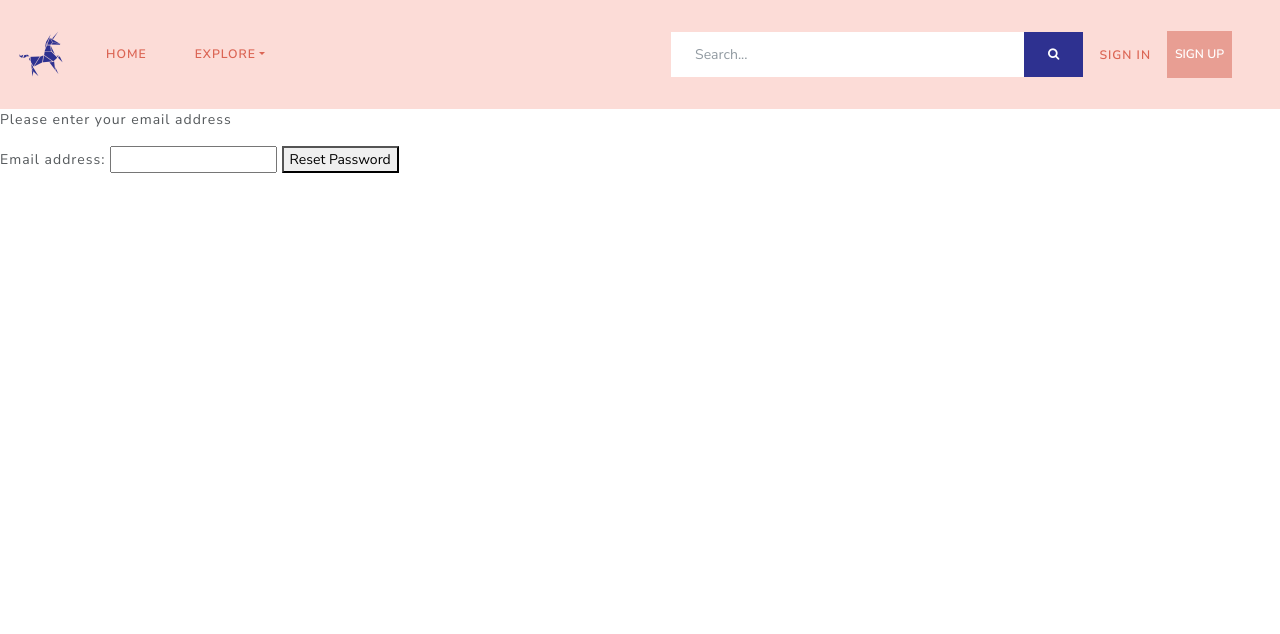
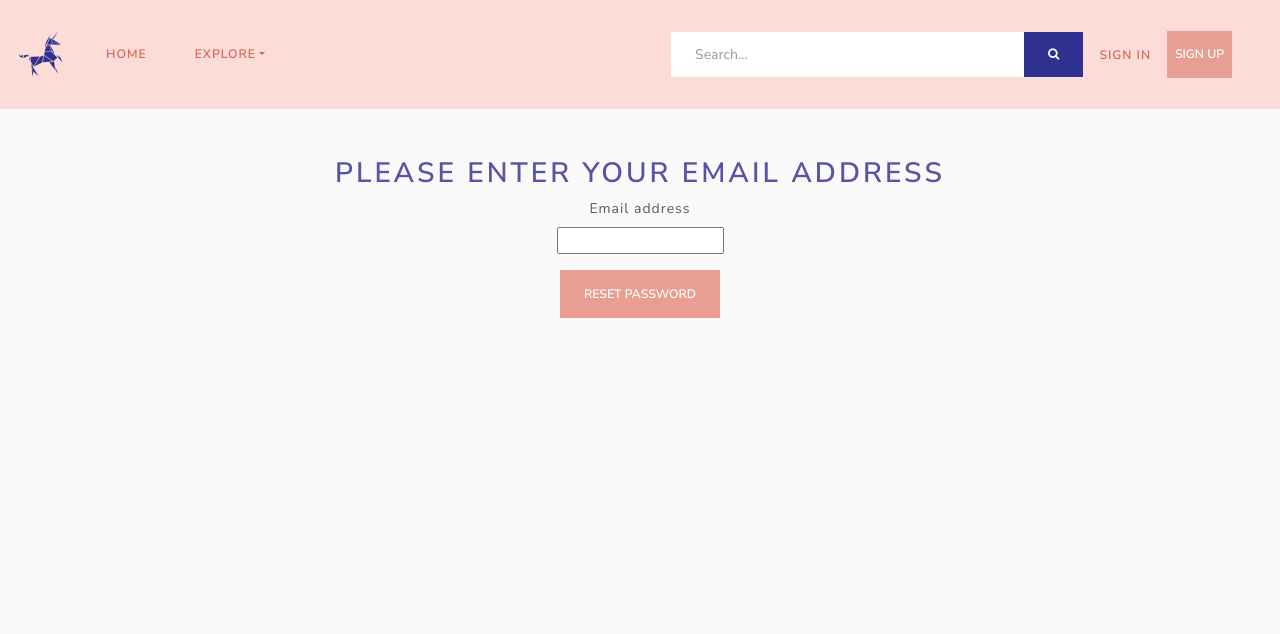
Before and after one commit to JBroks/unicornattractor_issue_tracker, a Django app: a page that uses templates/registration/password_reset_form.html in a window 1280 px wide. Shown: the top 634 px of the page. Run offline with Django 3.2, Linux system fonts and the light colour scheme; some libraries are stand-ins or nearby versions.

Commit message:
styling of password reset form

```diff
--- a/static/scss/main.scss
+++ b/static/scss/main.scss
@@ -128,7 +128,7 @@ much content on the page */
 #search-result-section .container-fluid,
 #forum-table-section .container-fluid,
 #table-section .container-fluid,
-#filter-section .container-fluid, #profile-page-content {
+#filter-section .container-fluid, #profile-page-content, #reset-password-form {
   height: 100%;
 }
 
--- a/templates/registration/password_reset_form.html
+++ b/templates/registration/password_reset_form.html
@@ -1,17 +1,31 @@
-{% extends 'base.html' %} {% block page_title %}Password Reset Page{% endblock %} {% block page_heading %}Reset Password{% endblock %}
-{% block content %}
-<form method="post">
-    <p>Please enter your email address</p>
+{% extends 'base.html' %} {% load bootstrap_tags %} {% block page_title %} Reset Password Form {% endblock %} {% block content %}
+<section class="content-container">
+    <div id="reset-password-form" class="container-fluid bgr-off-white">
+        <div class="row py-5">
+            <div class="col-sm-12">
+                <form method="post" class="mx-auto">
+                    <h2 class="text-center">Please enter your email address</h2>
 
-    {% csrf_token %}
+                    {% csrf_token %} {{ form.email.errors }}
 
-    {{ form.email.errors }}
+                    <div class="row">
+                        <div class="col-sm-12 d-flex justify-content-center">
+                            <label for="id_email">Email address</label>
+                        </div>
+                        <div class="col-sm-12 d-flex justify-content-center">
+                            {{ form.email }}
+                        </div>
+                    </div>
 
-    <p>
-        <label for="id_email">Email address:</label>
-        {{ form.email }}
+                    <div class="row pt-3">
+                        <div class="col-sm-12 d-flex justify-content-center">
+                            <button class="btn btn-primary">Reset Password</button>
+                        </div>
+                    </div>
 
-        <button>Reset Password</button>
-    </p>
-</form>
+                </form>
+            </div>
+        </div>
+    </div>
+</section>
 {% endblock %}
```
Also changed, not shown: static/css/main.css, 1 other file.
